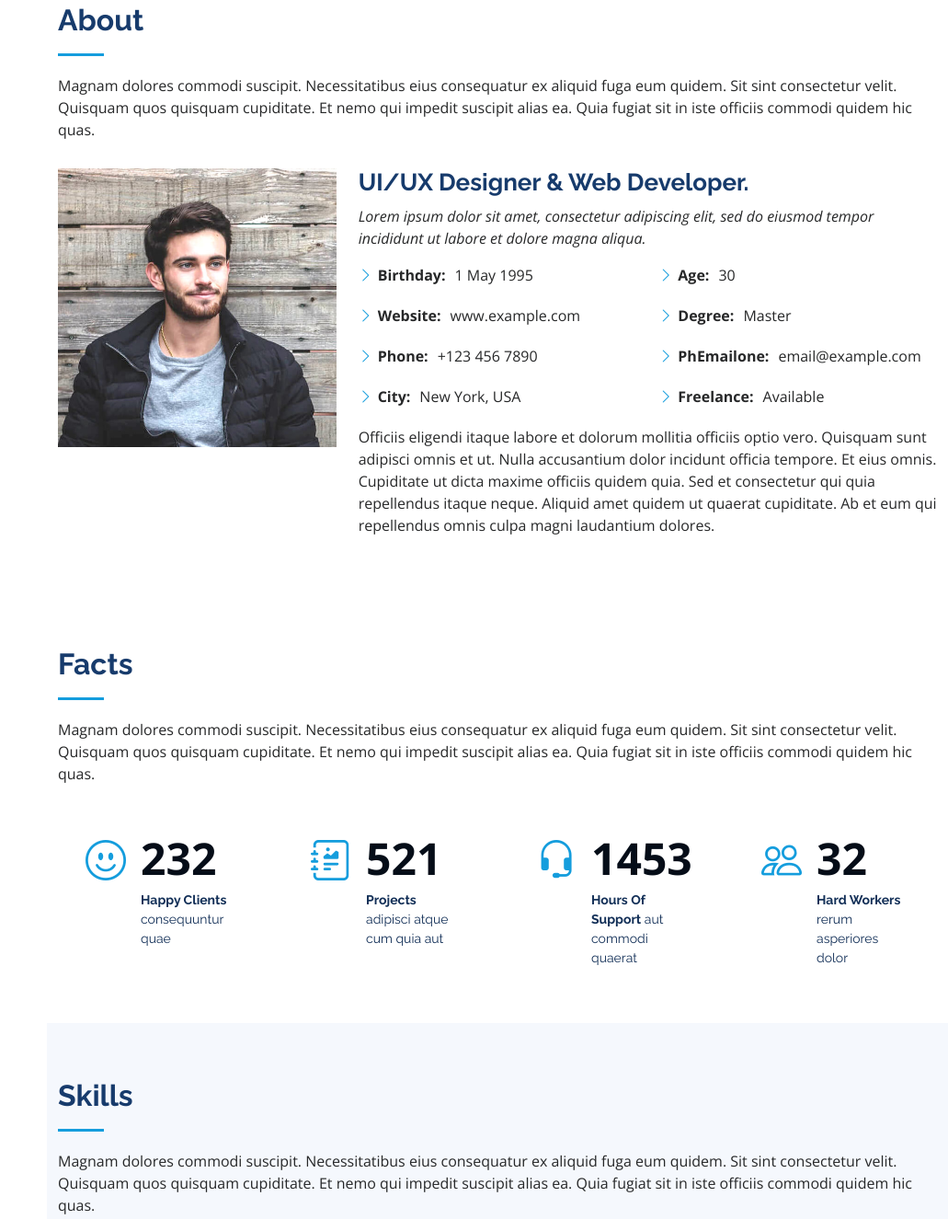
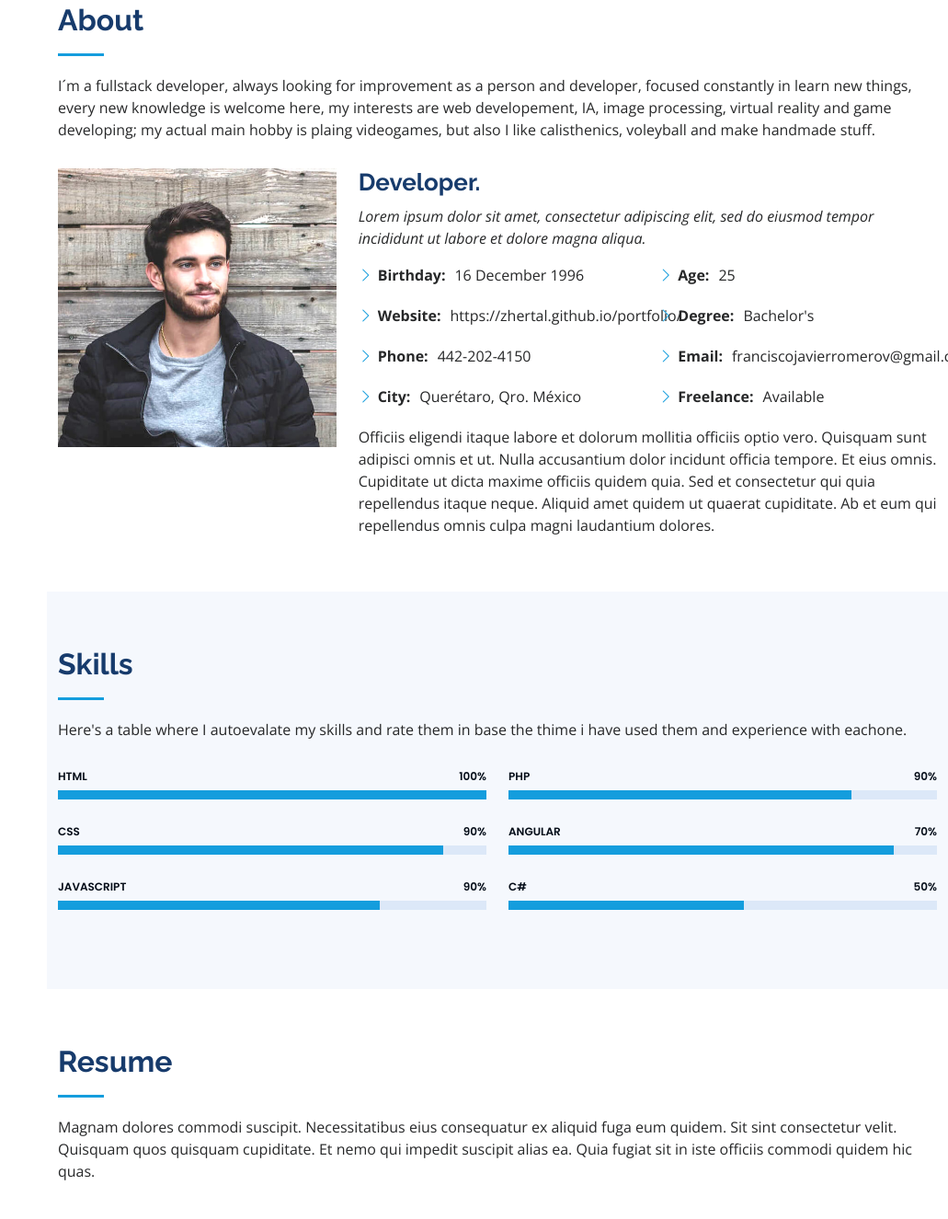
Before and after one commit to Zhertal/portfolio, a plain HTML site: page index.html in a window 1280 px wide. Shown: the part 857-2182 px from the top of the page at 92% size, without its empty margins (249-1280 px from the left). Drawn offline with nearby package versions, Linux system fonts and the light colour scheme.

Commit message:
Replace info from template

```diff
--- a/index.html
+++ b/index.html
@@ -5,7 +5,7 @@
   <meta charset="utf-8">
   <meta content="width=device-width, initial-scale=1.0" name="viewport">
 
-  <title>iPortfolio Bootstrap Template - Index</title>
+  <title>Portfolio</title>
   <meta content="" name="description">
   <meta content="" name="keywords">
 
@@ -26,13 +26,6 @@
 
   <!-- Template Main CSS File -->
   <link href="assets/css/style.css" rel="stylesheet">
-
-  <!-- =======================================================
-  * Template Name: iPortfolio - v3.7.0
-  * Template URL: https://bootstrapmade.com/iportfolio-bootstrap-portfolio-websites-template/
-  * Author: BootstrapMade.com
-  * License: https://bootstrapmade.com/license/
-  ======================================================== -->
 </head>
 
 <body>
@@ -46,24 +39,48 @@
 
       <div class="profile">
         <img src="assets/img/profile-img.jpg" alt="" class="img-fluid rounded-circle">
-        <h1 class="text-light"><a href="index.html">Alex Smith</a></h1>
+        <h1 class="text-light"><a href="index.html">Francisco Romero</a></h1>
         <div class="social-links mt-3 text-center">
-          <a href="#" class="twitter"><i class="bx bxl-twitter"></i></a>
+          <!--a href="#" class="twitter"><i class="bx bxl-twitter"></i></a-->
           <a href="#" class="facebook"><i class="bx bxl-facebook"></i></a>
-          <a href="#" class="instagram"><i class="bx bxl-instagram"></i></a>
-          <a href="#" class="google-plus"><i class="bx bxl-skype"></i></a>
+          <!--a href="#" class="instagram"><i class="bx bxl-instagram"></i></a-->
+          <!--a href="#" class="google-plus"><i class="bx bxl-skype"></i></a-->
           <a href="#" class="linkedin"><i class="bx bxl-linkedin"></i></a>
         </div>
       </div>
 
       <nav id="navbar" class="nav-menu navbar">
         <ul>
-          <li><a href="#hero" class="nav-link scrollto active"><i class="bx bx-home"></i> <span>Home</span></a></li>
-          <li><a href="#about" class="nav-link scrollto"><i class="bx bx-user"></i> <span>About</span></a></li>
-          <li><a href="#resume" class="nav-link scrollto"><i class="bx bx-file-blank"></i> <span>Resume</span></a></li>
-          <li><a href="#portfolio" class="nav-link scrollto"><i class="bx bx-book-content"></i> <span>Portfolio</span></a></li>
-          <li><a href="#services" class="nav-link scrollto"><i class="bx bx-server"></i> <span>Services</span></a></li>
-          <li><a href="#contact" class="nav-link scrollto"><i class="bx bx-envelope"></i> <span>Contact</span></a></li>
+          <li>
+            <a href="#hero" class="nav-link scrollto active">
+              <i class="bx bx-home"></i> <span>Home</span>
+            </a>
+          </li>
+          <li>
+            <a href="#about" class="nav-link scrollto">
+              <i class="bx bx-user"></i> <span>About</span>
+            </a>
+          </li>
+          <li>
+            <a href="#resume" class="nav-link scrollto">
+              <i class="bx bx-file-blank"></i> <span>Resume</span>
+            </a>
+          </li>
+          <li>
+            <a href="#portfolio" class="nav-link scrollto">
+              <i class="bx bx-book-content"></i> <span>Portfolio</span>
+            </a>
+          </li>
+          <li>
+            <a href="#services" class="nav-link scrollto">
+              <i class="bx bx-server"></i> <span>Services</span>
+            </a>
+          </li>
+          <li>
+            <a href="#contact" class="nav-link scrollto">
+              <i class="bx bx-envelope"></i> <span>Contact</span>
+            </a>
+          </li>
         </ul>
       </nav><!-- .nav-menu -->
     </div>
@@ -72,8 +89,8 @@
   <!-- ======= Hero Section ======= -->
   <section id="hero" class="d-flex flex-column justify-content-center align-items-center">
     <div class="hero-container" data-aos="fade-in">
-      <h1>Alex Smith</h1>
-      <p>I'm <span class="typed" data-typed-items="Designer, Developer, Freelancer, Photographer"></span></p>
+      <h1>Francisco Romero</h1>
+      <p>I'm <span class="typed" data-typed-items="Fullstack Developer"></span></p>
     </div>
   </section><!-- End Hero -->
 
@@ -85,7 +102,7 @@
 
         <div class="section-title">
           <h2>About</h2>
-          <p>Magnam dolores commodi suscipit. Necessitatibus eius consequatur ex aliquid fuga eum quidem. Sit sint consectetur velit. Quisquam quos quisquam cupiditate. Et nemo qui impedit suscipit alias ea. Quia fugiat sit in iste officiis commodi quidem hic quas.</p>
+          <p>I´m a fullstack developer, always looking for improvement as a person and developer, focused constantly in learn new things, every new knowledge is welcome here, my interests are web developement, IA, image processing, virtual reality and game developing; my actual main hobby is plaing videogames, but also I like calisthenics, voleyball and make handmade stuff.</p>
         </div>
 
         <div class="row">
@@ -93,7 +110,7 @@
             <img src="assets/img/profile-img.jpg" class="img-fluid" alt="">
           </div>
           <div class="col-lg-8 pt-4 pt-lg-0 content" data-aos="fade-left">
-            <h3>UI/UX Designer &amp; Web Developer.</h3>
+            <h3>Developer.</h3>
             <p class="fst-italic">
               Lorem ipsum dolor sit amet, consectetur adipiscing elit, sed do eiusmod tempor incididunt ut labore et dolore
               magna aliqua.
@@ -101,17 +118,17 @@
             <div class="row">
               <div class="col-lg-6">
                 <ul>
-                  <li><i class="bi bi-chevron-right"></i> <strong>Birthday:</strong> <span>1 May 1995</span></li>
-                  <li><i class="bi bi-chevron-right"></i> <strong>Website:</strong> <span>www.example.com</span></li>
-                  <li><i class="bi bi-chevron-right"></i> <strong>Phone:</strong> <span>+123 456 7890</span></li>
-                  <li><i class="bi bi-chevron-right"></i> <strong>City:</strong> <span>New York, USA</span></li>
+                  <li><i class="bi bi-chevron-right"></i> <strong>Birthday:</strong> <span>16 December 1996</span></li>
+                  <li><i class="bi bi-chevron-right"></i> <strong>Website:</strong> <span>https://zhertal.github.io/portfolio/</span></li>
+                  <li><i class="bi bi-chevron-right"></i> <strong>Phone:</strong> <span>442-202-4150</span></li>
+                  <li><i class="bi bi-chevron-right"></i> <strong>City:</strong> <span>Querétaro, Qro. México</span></li>
                 </ul>
               </div>
               <div class="col-lg-6">
                 <ul>
-                  <li><i class="bi bi-chevron-right"></i> <strong>Age:</strong> <span>30</span></li>
-                  <li><i class="bi bi-chevron-right"></i> <strong>Degree:</strong> <span>Master</span></li>
-                  <li><i class="bi bi-chevron-right"></i> <strong>PhEmailone:</strong> <span>email@example.com</span></li>
+                  <li><i class="bi bi-chevron-right"></i> <strong>Age:</strong> <span>25</span></li>
+                  <li><i class="bi bi-chevron-right"></i> <strong>Degree:</strong> <span>Bachelor's</span></li>
+                  <li><i class="bi bi-chevron-right"></i> <strong>Email:</strong> <span>franciscojavierromerov@gmail.com</span></li>
                   <li><i class="bi bi-chevron-right"></i> <strong>Freelance:</strong> <span>Available</span></li>
                 </ul>
               </div>
@@ -127,7 +144,7 @@
     </section><!-- End About Section -->
 
     <!-- ======= Facts Section ======= -->
-    <section id="facts" class="facts">
+    <!--section id="facts" class="facts">
       <div class="container">
 
         <div class="section-title">
@@ -172,7 +189,7 @@
         </div>
 
       </div>
-    </section><!-- End Facts Section -->
+    </section--><!-- End Facts Section -->
 
     <!-- ======= Skills Section ======= -->
     <section id="skills" class="skills section-bg">
@@ -180,7 +197,7 @@
 
         <div class="section-title">
           <h2>Skills</h2>
-          <p>Magnam dolores commodi suscipit. Necessitatibus eius consequatur ex aliquid fuga eum quidem. Sit sint consectetur velit. Quisquam quos quisquam cupiditate. Et nemo qui impedit suscipit alias ea. Quia fugiat sit in iste officiis commodi quidem hic quas.</p>
+          <p>Here's a table where I autoevalate my skills and rate them in base the thime i have used them and experience with eachone.</p>
         </div>
 
         <div class="row skills-content">
@@ -202,7 +219,7 @@
             </div>
 
             <div class="progress">
-              <span class="skill">JavaScript <i class="val">75%</i></span>
+              <span class="skill">JavaScript <i class="val">90%</i></span>
               <div class="progress-bar-wrap">
                 <div class="progress-bar" role="progressbar" aria-valuenow="75" aria-valuemin="0" aria-valuemax="100"></div>
               </div>
@@ -213,21 +230,21 @@
           <div class="col-lg-6" data-aos="fade-up" data-aos-delay="100">
 
             <div class="progress">
-              <span class="skill">PHP <i class="val">80%</i></span>
+              <span class="skill">PHP <i class="val">90%</i></span>
               <div class="progress-bar-wrap">
                 <div class="progress-bar" role="progressbar" aria-valuenow="80" aria-valuemin="0" aria-valuemax="100"></div>
               </div>
             </div>
 
             <div class="progress">
-              <span class="skill">WordPress/CMS <i class="val">90%</i></span>
+              <span class="skill">Angular <i class="val">70%</i></span>
               <div class="progress-bar-wrap">
                 <div class="progress-bar" role="progressbar" aria-valuenow="90" aria-valuemin="0" aria-valuemax="100"></div>
               </div>
             </div>
 
             <div class="progress">
-              <span class="skill">Photoshop <i class="val">55%</i></span>
+              <span class="skill">C# <i class="val">50%</i></span>
               <div class="progress-bar-wrap">
                 <div class="progress-bar" role="progressbar" aria-valuenow="55" aria-valuemin="0" aria-valuemax="100"></div>
               </div>
```
Also changed, not shown: Readme.txt.
